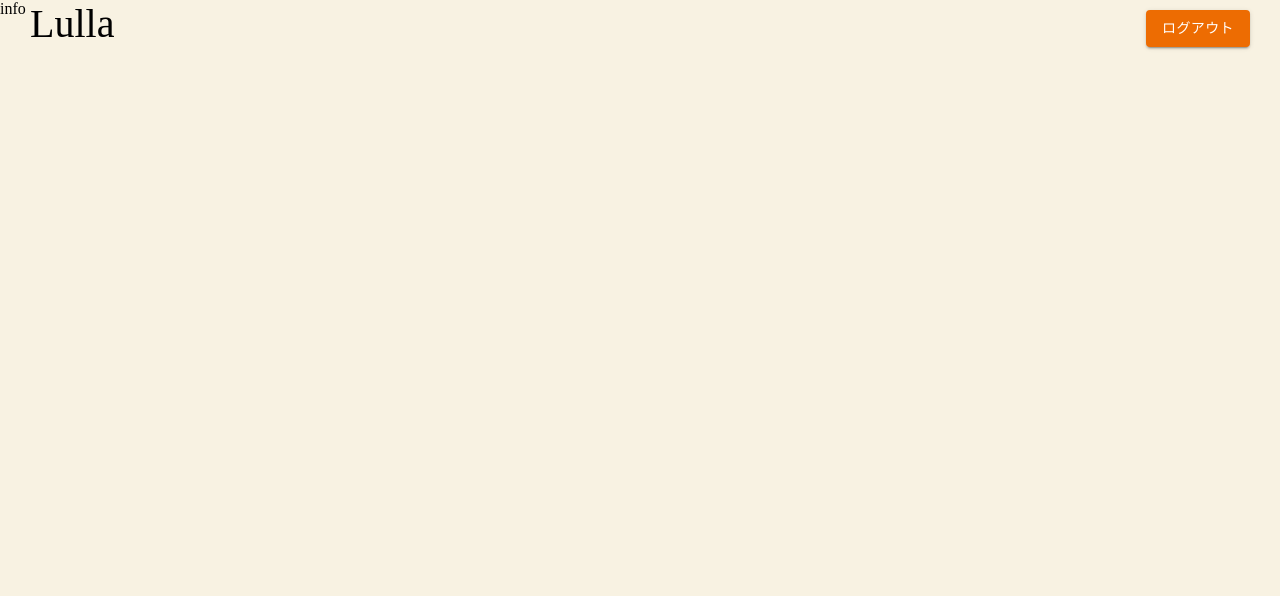
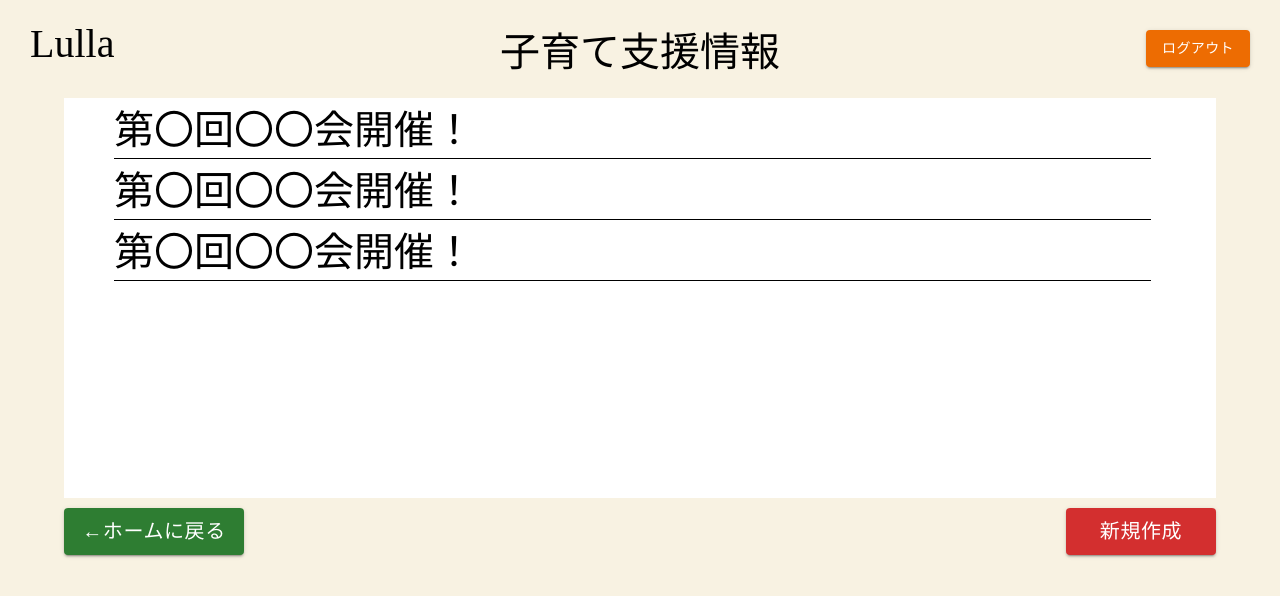
Before and after one commit to tt1125/gabaithon-202403-team3-front, a Next.js app: page /information in a window 1280 px wide. Shown: the top 596 px of the page. Built offline with nearby package versions, Linux system fonts and the light colour scheme.

Commit message:
informationとeventの画面作成

```diff
--- a/app/information/page.jsx
+++ b/app/information/page.jsx
@@ -1,10 +1,67 @@
-export default function meetup() {
+"use client"
+import { Button, TextField } from "@mui/material";
+import { useRouter } from "next/navigation";
+import Information from "../../components/Information"
+import { useEffect, useRef, useState } from "react";
+
+export default function information() {
+
+    const router = useRouter();
+    const linkToHome = () => {
+      router.push("/")
+    };
+    const linkToNewinformation = () => {
+        router.push("/information/newinformation")
+      };
+
     return (
         <main>
-            <div>
-                <p>
-                  info
-                </p>
+            <p style={{ fontSize: "40px", textAlign: "center", margin: "20px 0" }}>子育て支援情報</p>
+            <div style={{
+                backgroundColor: "rgba(255, 255, 255, 1)",
+                width: "90%",
+                height: "400px",
+                margin: "auto",
+                textAlign: "center",
+                fontSize: " 20px",
+                marginBottom: "10px"
+            }}>
+
+
+            <Information title="第〇回〇〇会開催！" />
+            <Information title="第〇回〇〇会開催！" />
+            <Information title="第〇回〇〇会開催！" />
+
+            </div>
+
+            <div style={{ display: "flex" , justifyContent: "space-between" }}>
+
+                <div style ={{ textAlign: "left",marginLeft: "5%"}}>
+                    <Button
+                        onClick={linkToHome}
+                        color="success"
+                        variant="contained"
+                        sx={{
+                            width: "180px",
+                            fontSize: "20px",
+                        }}>←ホームに戻る</Button>
+                </div>
+                <div style ={{ textAlign: "right",marginRight: "5%"}}>
+                    <Button
+                        onClick={linkToNewinformation}
+                        color="error"
+                        variant="contained"
+                        sx={{
+
+                            width: "150px",
+                            fontSize: "20px"
+                        }}>新規作成</Button>
+                </div>
+
+
+
+
+
             </div>
         </main>
     )
--- /dev/null
+++ b/components/Information.jsx
@@ -0,0 +1,8 @@
+export default function Information({title}) {
+    return (
+
+        <div style={{ fontSize: "40px" ,width: "90%",height: "60px", textAlign: "left",marginLeft: "50px", borderBottom: "solid 1px" }}>
+            <p >{title}</p>
+        </div>
+    )
+}
```
Also changed, not shown: app/event/page.jsx (+70 -4 lines), components/Event.jsx (added, +12 -0 lines).
